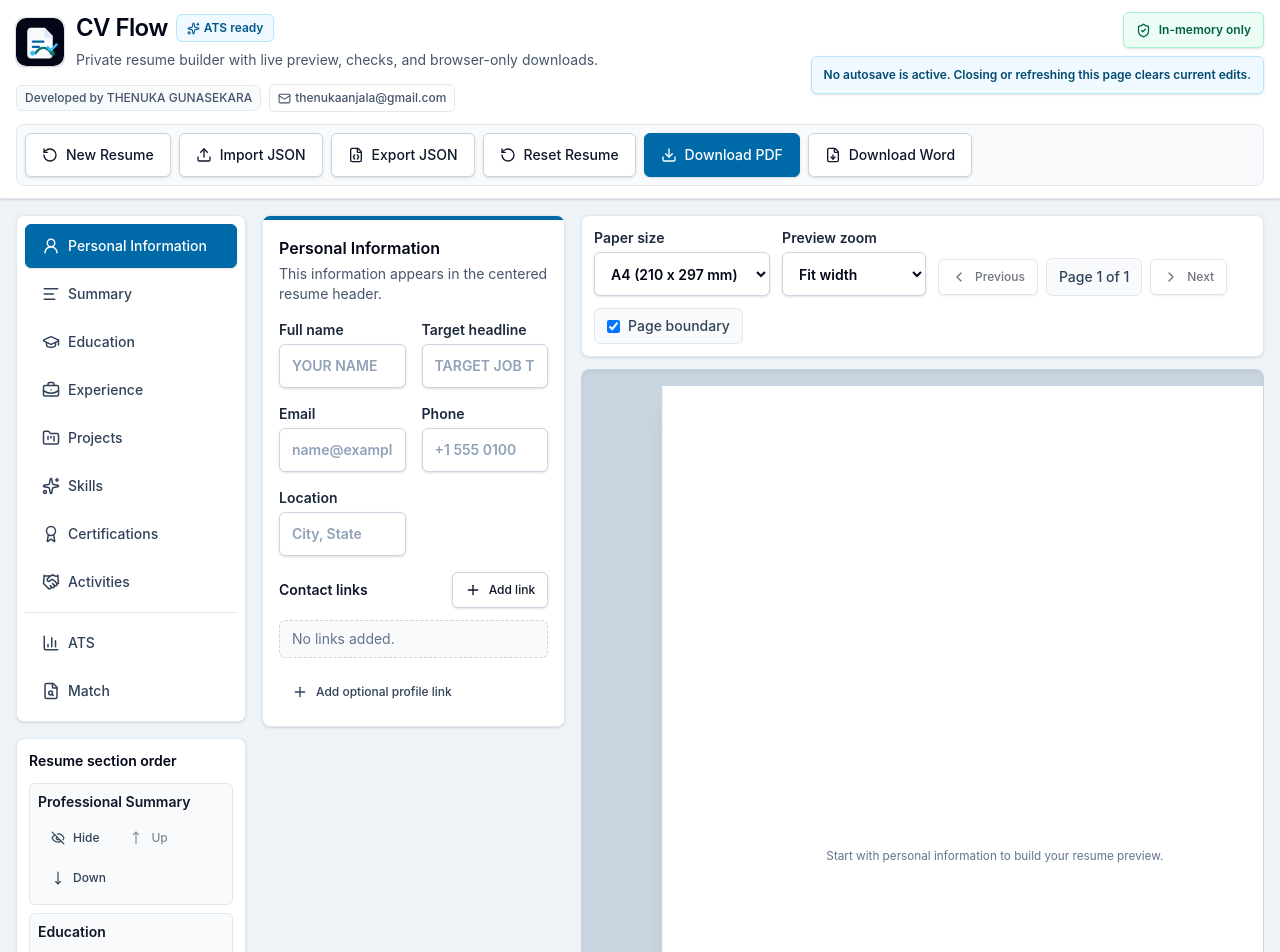
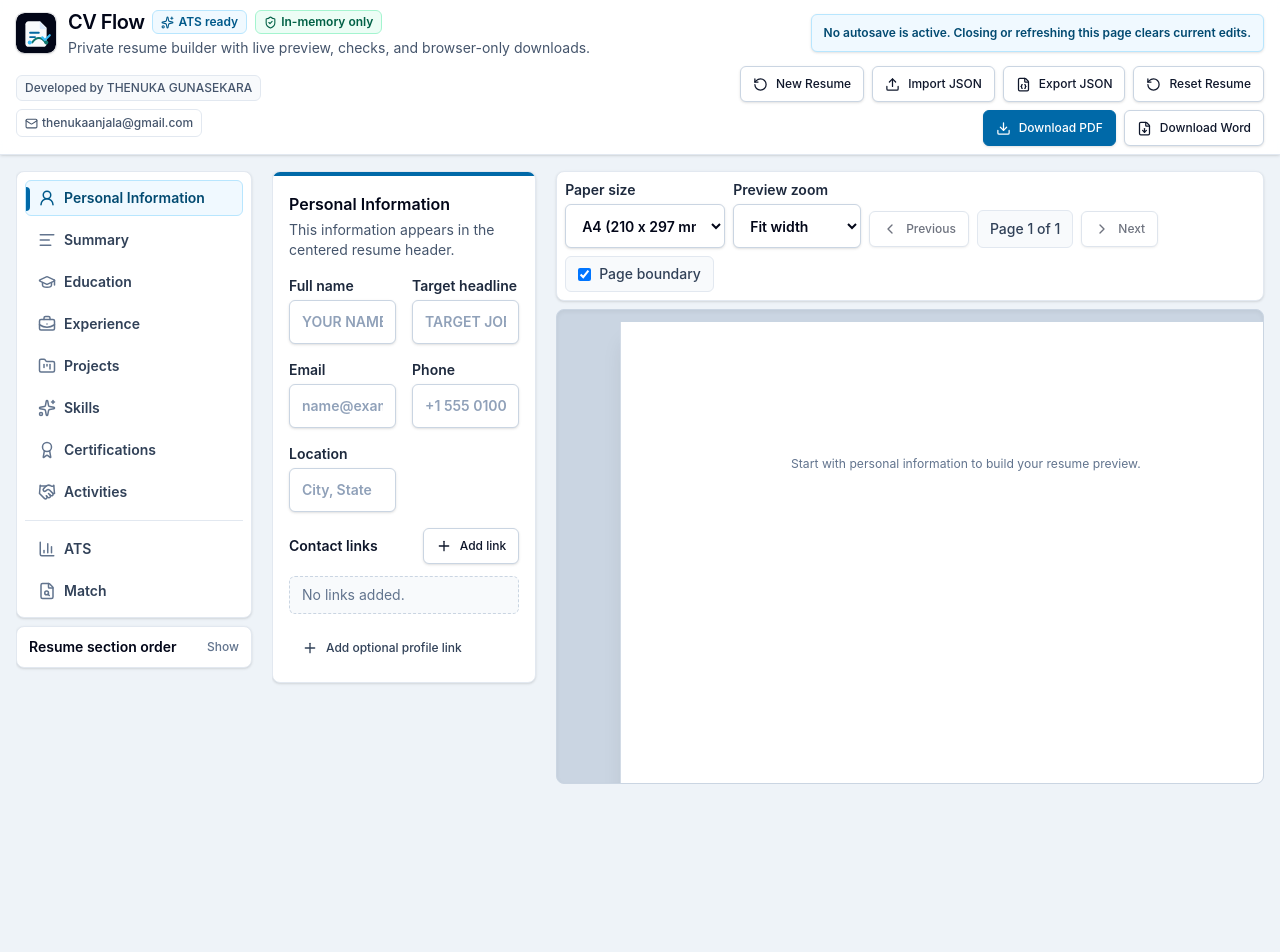
Before and after one commit to ThenukaAnjala/CV, a Next.js app: page / in a window 1280 px wide. Shown: the top 952 px of the page. After the commit the page ends 800 px from the top, so only its background shows below. Built offline with nearby package versions, Linux system fonts and the light colour scheme.

Commit message:
feat: enhance UI components with improved styling, new scroll areas, and responsive adjustments

```diff
--- a/src/app/globals.css
+++ b/src/app/globals.css
@@ -78,6 +78,29 @@ a {
   color: inherit;
 }
 
+.scroll-area {
+  scrollbar-color: #94a3b8 transparent;
+  scrollbar-width: thin;
+}
+
+.scroll-area::-webkit-scrollbar {
+  height: 8px;
+  width: 8px;
+}
+
+.scroll-area::-webkit-scrollbar-track {
+  background: transparent;
+}
+
+.scroll-area::-webkit-scrollbar-thumb {
+  background: #94a3b8;
+  border-radius: 999px;
+}
+
+.scroll-area::-webkit-scrollbar-thumb:hover {
+  background: #64748b;
+}
+
 @media print {
   body {
     background: white;
--- a/src/components/builder/BuilderHeader.tsx
+++ b/src/components/builder/BuilderHeader.tsx
@@ -34,46 +34,47 @@ export function BuilderHeader({
   paperSizeKey: ResumePaperSizeKey;
 }) {
   return (
-    <header className="top-0 z-30 border-b border-slate-200 bg-white/95 px-3 py-3 shadow-sm backdrop-blur sm:sticky sm:px-4">
-      <div className="mx-auto flex max-w-[1800px] flex-col gap-3">
-        <div className="flex flex-col gap-4 xl:flex-row xl:items-start xl:justify-between">
-          <div className="min-w-0 space-y-3">
+    <header className="z-30 border-b border-slate-200 bg-white/95 px-3 py-2 shadow-sm backdrop-blur sm:px-4 xl:shrink-0">
+      <div className="mx-auto flex max-w-[1800px] flex-col gap-2">
+        <div className="flex min-w-0 flex-col gap-2 lg:flex-row lg:items-center lg:justify-between">
           <div className="flex min-w-0 items-center gap-3">
-              <AppLogo className="h-12 w-12 shrink-0 rounded-lg shadow-sm ring-1 ring-slate-900/10" />
+            <AppLogo className="h-10 w-10 shrink-0 rounded-lg shadow-sm ring-1 ring-slate-900/10" />
             <div className="min-w-0">
-                <div className="flex flex-wrap items-center gap-2">
-                  <h1 className="text-2xl font-semibold tracking-tight text-slate-950">{APP_NAME}</h1>
-                  <span className="inline-flex min-h-7 items-center gap-1 rounded-md border border-sky-200 bg-sky-50 px-2.5 text-xs font-semibold text-sky-800">
+              <div className="flex min-w-0 flex-wrap items-center gap-2">
+                <h1 className="text-xl font-semibold tracking-tight text-slate-950">{APP_NAME}</h1>
+                <span className="inline-flex min-h-6 items-center gap-1 rounded-md border border-sky-200 bg-sky-50 px-2 text-xs font-semibold text-sky-800">
                   <Sparkles aria-hidden size={13} />
                   ATS ready
                 </span>
+                <span className="inline-flex min-h-6 items-center gap-1 rounded-md border border-emerald-200 bg-emerald-50 px-2 text-xs font-semibold text-emerald-800">
+                  <ShieldCheck aria-hidden size={13} />
+                  In-memory only
+                </span>
               </div>
-                <p className="mt-1 max-w-3xl text-sm leading-6 text-slate-600">
+              <p className="mt-0.5 truncate text-sm text-slate-600">
                 Private resume builder with live preview, checks, and browser-only downloads.
               </p>
             </div>
           </div>
+          <StatusMessage className="min-h-8 px-2.5 py-1 lg:max-w-[36rem]" tone={status.tone}>
+            {status.message}
+          </StatusMessage>
+        </div>
+        <div className="flex min-w-0 flex-col gap-2 lg:flex-row lg:items-center lg:justify-between">
           <p className="grid min-w-0 gap-2 text-xs font-medium text-slate-600 min-[520px]:flex min-[520px]:flex-wrap min-[520px]:items-center">
-              <span className="max-w-full break-words rounded-md border border-slate-200 bg-slate-50 px-2 py-1">Developed by {APP_DEVELOPER.name}</span>
+            <span className="max-w-full truncate rounded-md border border-slate-200 bg-slate-50 px-2 py-1">
+              Developed by {APP_DEVELOPER.name}
+            </span>
             <a
               className="inline-flex min-h-7 max-w-full min-w-0 items-center gap-1 rounded-md border border-slate-200 bg-white px-2 text-sky-800 underline-offset-2 hover:border-sky-200 hover:bg-sky-50 hover:underline focus:outline-none focus:ring-2 focus:ring-sky-200"
               href={`mailto:${APP_DEVELOPER.email}`}
             >
               <Mail aria-hidden className="shrink-0" size={13} />
-                <span className="min-w-0 break-all">{APP_DEVELOPER.email}</span>
+              <span className="min-w-0 truncate">{APP_DEVELOPER.email}</span>
             </a>
           </p>
-          </div>
-          <div className="flex min-w-0 flex-col gap-2 sm:items-end xl:shrink-0">
-            <span className="inline-flex min-h-9 items-center gap-2 rounded-md border border-emerald-200 bg-emerald-50 px-3 text-xs font-semibold text-emerald-800 shadow-sm">
-              <ShieldCheck aria-hidden size={15} />
-              In-memory only
-            </span>
-            <StatusMessage tone={status.tone}>{status.message}</StatusMessage>
-          </div>
-        </div>
-        <div aria-label="Resume actions" className="grid grid-cols-1 gap-2 rounded-lg border border-slate-200 bg-slate-50 p-2 sm:flex sm:flex-wrap">
-          <Button className="w-full sm:w-auto" icon={<RotateCcw aria-hidden size={16} />} onClick={onNewResume} variant="secondary">
+          <div aria-label="Resume actions" className="grid grid-cols-2 gap-2 sm:flex sm:flex-wrap lg:justify-end">
+            <Button className="w-full sm:w-auto" icon={<RotateCcw aria-hidden size={15} />} onClick={onNewResume} size="sm" variant="secondary">
               New Resume
             </Button>
             <label className="min-w-0">
@@ -87,19 +88,20 @@ export function BuilderHeader({
                 }}
                 type="file"
               />
-            <span className="inline-flex min-h-11 w-full cursor-pointer items-center justify-center gap-2 rounded-md border border-slate-300 bg-white px-4 py-2 text-sm font-medium text-slate-900 shadow-sm hover:border-slate-400 hover:bg-slate-50 focus-within:outline focus-within:outline-2 focus-within:outline-offset-2 focus-within:outline-sky-700 sm:w-auto">
-              <Upload aria-hidden size={16} /> Import JSON
+              <span className="inline-flex min-h-9 w-full cursor-pointer items-center justify-center gap-2 rounded-md border border-slate-300 bg-white px-3 py-1.5 text-xs font-medium text-slate-900 shadow-sm hover:border-slate-400 hover:bg-slate-50 focus-within:outline focus-within:outline-2 focus-within:outline-offset-2 focus-within:outline-sky-700 sm:w-auto">
+                <Upload aria-hidden size={15} /> Import JSON
               </span>
             </label>
-          <Button className="w-full sm:w-auto" icon={<FileJson aria-hidden size={16} />} onClick={onExportJson} variant="secondary">
+            <Button className="w-full sm:w-auto" icon={<FileJson aria-hidden size={15} />} onClick={onExportJson} size="sm" variant="secondary">
               Export JSON
             </Button>
-          <Button className="w-full sm:w-auto" icon={<RotateCcw aria-hidden size={16} />} onClick={onReset} variant="secondary">
+            <Button className="w-full sm:w-auto" icon={<RotateCcw aria-hidden size={15} />} onClick={onReset} size="sm" variant="secondary">
               Reset Resume
             </Button>
             <ExportActions data={data} onStatus={onStatus} paperSizeKey={paperSizeKey} />
           </div>
         </div>
+      </div>
     </header>
   );
 }
--- a/src/components/builder/BuilderNavigation.tsx
+++ b/src/components/builder/BuilderNavigation.tsx
@@ -1,8 +1,8 @@
 "use client";
 
-import { Button } from "@/components/ui/Button";
 import type { SectionSetting } from "@/types/resume";
-import { BUILDER_PANEL_ITEMS, type ActivePanel } from "./builderPanelConfig";
+import { cn } from "@/lib/ui/cn";
+import { BUILDER_PANEL_ITEMS, type ActivePanel, type BuilderPanelItem } from "./builderPanelConfig";
 import { SectionOrderControls } from "./SectionOrderControls";
 
 const resumePanels = BUILDER_PANEL_ITEMS.filter((item) => item.group === "resume");
@@ -20,40 +20,74 @@ export function BuilderNavigation({
   onSettingsChange: (settings: SectionSetting[]) => void;
 }) {
   return (
-    <aside className="space-y-3 xl:sticky xl:top-32 xl:space-y-4">
-      <nav aria-label="Builder sections" className="flex gap-2 overflow-x-auto rounded-lg border border-slate-200 bg-white p-2 shadow-sm xl:grid xl:gap-1 xl:overflow-visible">
+    <aside className="scroll-area space-y-2 overflow-x-hidden xl:min-h-0 xl:overflow-y-auto xl:pr-1">
+      <nav
+        aria-label="Builder sections"
+        className="scroll-area flex gap-2 overflow-x-auto rounded-lg border border-slate-200 bg-white p-2 shadow-sm xl:grid xl:gap-1.5 xl:overflow-visible"
+      >
         {resumePanels.map((item) => (
-          <Button
-            className="shrink-0 justify-start whitespace-nowrap xl:w-full"
-            icon={item.icon}
+          <NavigationItem
+            active={activePanel === item.key}
+            item={item}
             key={item.key}
             onClick={() => onActivePanelChange(item.key)}
-            variant={activePanel === item.key ? "primary" : "ghost"}
-          >
-            {item.label}
-          </Button>
+          />
         ))}
-        <div className="h-11 w-px shrink-0 bg-slate-200 xl:my-1 xl:h-px xl:w-auto xl:border-t xl:border-slate-200 xl:bg-transparent" aria-hidden />
+        <div className="h-9 w-px shrink-0 bg-slate-200 xl:my-1 xl:h-px xl:w-auto xl:border-t xl:border-slate-200 xl:bg-transparent" aria-hidden />
         {toolPanels.map((item) => (
-          <Button
-            className="shrink-0 justify-start whitespace-nowrap xl:w-full"
-            icon={item.icon}
+          <NavigationItem
+            active={activePanel === item.key}
+            item={item}
             key={item.key}
             onClick={() => onActivePanelChange(item.key)}
-            variant={activePanel === item.key ? "primary" : "ghost"}
-          >
-            {item.label}
-          </Button>
+          />
         ))}
       </nav>
-      <details className="rounded-lg border border-slate-200 bg-white p-3 shadow-sm xl:hidden">
-        <summary className="cursor-pointer text-sm font-semibold text-slate-950">Resume section order</summary>
-        <SectionOrderControls onSettingsChange={onSettingsChange} settings={settings} />
+      <details className="group rounded-lg border border-slate-200 bg-white shadow-sm">
+        <summary className="flex min-h-10 cursor-pointer list-none items-center justify-between gap-3 px-3 text-sm font-semibold text-slate-950 marker:hidden">
+          <span>Resume section order</span>
+          <span className="text-xs font-medium text-slate-500 group-open:hidden">Show</span>
+          <span className="hidden text-xs font-medium text-slate-500 group-open:inline">Hide</span>
+        </summary>
+        <div className="border-t border-slate-100 px-3 pb-3">
+          <SectionOrderControls onSettingsChange={onSettingsChange} settings={settings} />
+        </div>
       </details>
-      <section className="hidden rounded-lg border border-slate-200 bg-white p-3 shadow-sm xl:block">
-        <h2 className="text-sm font-semibold text-slate-950">Resume section order</h2>
-        <SectionOrderControls onSettingsChange={onSettingsChange} settings={settings} />
-      </section>
     </aside>
   );
 }
+
+function NavigationItem({
+  active,
+  item,
+  onClick
+}: {
+  active: boolean;
+  item: BuilderPanelItem;
+  onClick: () => void;
+}) {
+  return (
+    <button
+      aria-current={active ? "page" : undefined}
+      className={cn(
+        "group relative inline-flex min-h-9 shrink-0 items-center gap-2 rounded-md border px-3 text-left text-sm font-semibold transition focus-visible:outline focus-visible:outline-2 focus-visible:outline-offset-2 focus-visible:outline-sky-700 xl:w-full",
+        active
+          ? "border-sky-200 bg-sky-50 text-sky-900 shadow-none"
+          : "border-transparent bg-white text-slate-700 hover:border-slate-200 hover:bg-slate-50 hover:text-slate-950"
+      )}
+      onClick={onClick}
+      type="button"
+    >
+      <span
+        className={cn(
+          "absolute left-0 top-1.5 hidden h-6 w-1 rounded-r-full xl:block",
+          active ? "bg-sky-700" : "bg-transparent"
+        )}
+      />
+      <span className={cn("shrink-0", active ? "text-sky-800" : "text-slate-500 group-hover:text-slate-700")}>
+        {item.icon}
+      </span>
+      <span className="truncate">{item.label}</span>
+    </button>
+  );
+}
--- a/src/components/builder/BuilderWorkspace.tsx
+++ b/src/components/builder/BuilderWorkspace.tsx
@@ -31,10 +31,10 @@ export function BuilderWorkspace({
   const sectionSettings = data.sectionSettings ?? [];
 
   return (
-    <main className="mx-auto max-w-[1800px] space-y-3 p-2 pb-6 sm:space-y-4 sm:p-4">
+    <main className="mx-auto flex w-full max-w-[1800px] flex-1 flex-col space-y-3 p-2 pb-6 sm:space-y-4 sm:p-4 xl:min-h-0 xl:overflow-hidden xl:pb-4">
       <MobileBuilderTabs mode={mobileMode} onModeChange={onMobileModeChange} />
-      <div className="grid gap-3 sm:gap-4 xl:grid-cols-[minmax(320px,44%)_minmax(0,56%)]">
-        <div className={mobileMode === "edit" ? "block" : "hidden xl:block"}>
+      <div className="grid flex-1 gap-3 sm:gap-4 xl:min-h-0 xl:grid-cols-[minmax(360px,42%)_minmax(0,58%)]">
+        <div className={mobileMode === "edit" ? "block xl:min-h-0 xl:overflow-hidden" : "hidden xl:block xl:min-h-0 xl:overflow-hidden"}>
           {isMobileLayout ? (
             <MobileSectionLauncher
               activePanel={activePanel}
@@ -43,21 +43,21 @@ export function BuilderWorkspace({
               settings={sectionSettings}
             />
           ) : (
-            <div className="grid gap-3 sm:gap-4 xl:grid-cols-[230px_minmax(0,1fr)]">
+            <div className="grid gap-3 sm:gap-4 xl:h-full xl:min-h-0 xl:grid-cols-[240px_minmax(0,1fr)]">
               <BuilderNavigation
                 activePanel={activePanel}
                 onActivePanelChange={onActivePanelChange}
                 onSettingsChange={onSettingsChange}
                 settings={sectionSettings}
               />
-              <div className="min-w-0 space-y-4">
+              <div className="scroll-area min-w-0 space-y-4 xl:min-h-0 xl:overflow-auto xl:pr-1">
                 <BuilderPanel activePanel={activePanel} data={data} />
               </div>
             </div>
           )}
         </div>
-        <div className={mobileMode === "preview" ? "block" : "hidden xl:block"}>
-          <div className="xl:sticky xl:top-36">
+        <div className={mobileMode === "preview" ? "block xl:min-h-0" : "hidden xl:block xl:min-h-0"}>
+          <div className="xl:h-full xl:min-h-0">
             <ResumePreview data={data} onPaperSizeChange={onPaperSizeChange} paperSizeKey={paperSizeKey} />
           </div>
         </div>
--- a/src/components/builder/ResumeBuilder.tsx
+++ b/src/components/builder/ResumeBuilder.tsx
@@ -105,7 +105,7 @@ export function ResumeBuilder() {
 
   return (
     <FormProvider {...methods}>
-      <div className="min-h-screen bg-[#eef3f8]">
+      <div className="min-h-screen bg-[#eef3f8] xl:flex xl:h-screen xl:flex-col xl:overflow-hidden">
         <BuilderHeader
           data={resume}
           onExportJson={exportJson}
--- a/src/components/builder/SectionOrderControls.tsx
+++ b/src/components/builder/SectionOrderControls.tsx
@@ -1,5 +1,5 @@
 import { Eye, EyeOff, MoveDown, MoveUp } from "lucide-react";
-import { Button } from "@/components/ui/Button";
+import type { ReactNode } from "react";
 import { moveItem } from "@/lib/resume/arrayActions";
 import type { SectionSetting } from "@/types/resume";
 
@@ -11,13 +11,13 @@ export function SectionOrderControls({
   onSettingsChange: (settings: SectionSetting[]) => void;
 }) {
   return (
-    <div className="mt-3 space-y-2">
+    <div className="mt-2 space-y-1.5">
       {settings.map((section, index) => (
-        <div className="rounded-md border border-slate-200 bg-slate-50 p-2" key={section.key}>
-          <p className="break-words text-sm font-semibold text-slate-900">{section.title}</p>
-          <div className="mt-2 flex flex-wrap gap-1">
-            <Button
-              icon={section.visible ? <EyeOff aria-hidden size={14} /> : <Eye aria-hidden size={14} />}
+        <div className="grid grid-cols-[minmax(0,1fr)_auto] items-center gap-2 rounded-md border border-slate-200 bg-slate-50 px-2 py-1.5" key={section.key}>
+          <p className="truncate text-sm font-semibold text-slate-900">{section.title}</p>
+          <div className="flex items-center gap-1">
+            <IconButton
+              label={section.visible ? `Hide ${section.title}` : `Show ${section.title}`}
               onClick={() =>
                 onSettingsChange(
                   settings.map((item) =>
@@ -25,32 +25,51 @@ export function SectionOrderControls({
                   )
                 )
               }
-              size="sm"
-              variant="ghost"
             >
-              {section.visible ? "Hide" : "Show"}
-            </Button>
-            <Button
+              {section.visible ? <EyeOff aria-hidden size={14} /> : <Eye aria-hidden size={14} />}
+            </IconButton>
+            <IconButton
               disabled={index === 0}
-              icon={<MoveUp aria-hidden size={14} />}
+              label={`Move ${section.title} up`}
               onClick={() => onSettingsChange(moveItem(settings, index, -1))}
-              size="sm"
-              variant="ghost"
             >
-              Up
-            </Button>
-            <Button
+              <MoveUp aria-hidden size={14} />
+            </IconButton>
+            <IconButton
               disabled={index === settings.length - 1}
-              icon={<MoveDown aria-hidden size={14} />}
+              label={`Move ${section.title} down`}
               onClick={() => onSettingsChange(moveItem(settings, index, 1))}
-              size="sm"
-              variant="ghost"
             >
-              Down
-            </Button>
+              <MoveDown aria-hidden size={14} />
+            </IconButton>
           </div>
         </div>
       ))}
     </div>
   );
 }
+
+function IconButton({
+  children,
+  disabled,
+  label,
+  onClick
+}: {
+  children: ReactNode;
+  disabled?: boolean;
+  label: string;
+  onClick: () => void;
+}) {
+  return (
+    <button
+      aria-label={label}
+      className="inline-flex h-7 w-7 items-center justify-center rounded-md border border-transparent text-slate-600 transition hover:border-slate-200 hover:bg-white hover:text-slate-950 focus-visible:outline focus-visible:outline-2 focus-visible:outline-offset-2 focus-visible:outline-sky-700 disabled:cursor-not-allowed disabled:opacity-40"
+      disabled={disabled}
+      onClick={onClick}
+      title={label}
+      type="button"
+    >
+      {children}
+    </button>
+  );
+}
--- a/src/components/export/DocxDownloadButton.tsx
+++ b/src/components/export/DocxDownloadButton.tsx
@@ -43,7 +43,7 @@ export function DocxDownloadButton({
   }
 
   return (
-    <Button className="w-full sm:w-auto" disabled={busy} icon={<FileDown aria-hidden size={16} />} onClick={handleDownload} variant="secondary">
+    <Button className="w-full sm:w-auto" disabled={busy} icon={<FileDown aria-hidden size={15} />} onClick={handleDownload} size="sm" variant="secondary">
       Download Word
     </Button>
   );
--- a/src/components/export/PdfDownloadButton.tsx
+++ b/src/components/export/PdfDownloadButton.tsx
@@ -43,7 +43,7 @@ export function PdfDownloadButton({
   }
 
   return (
-    <Button className="w-full sm:w-auto" disabled={busy} icon={<Download aria-hidden size={16} />} onClick={handleDownload} variant="primary">
+    <Button className="w-full sm:w-auto" disabled={busy} icon={<Download aria-hidden size={15} />} onClick={handleDownload} size="sm" variant="primary">
       Download PDF
     </Button>
   );
--- a/src/components/preview/PreviewControls.tsx
+++ b/src/components/preview/PreviewControls.tsx
@@ -32,15 +32,16 @@ export function PreviewControls({
   const isMobilePreview = displayMode === "mobile";
 
   return (
-    <div className="grid gap-3 sm:flex sm:flex-wrap sm:items-end">
+    <div className="grid gap-2 sm:flex sm:flex-wrap sm:items-end">
       {isMobilePreview ? (
         <span className="inline-flex min-h-9 items-center rounded-md border border-sky-200 bg-sky-50 px-3 text-sm font-semibold text-sky-900">
           Mobile preview
         </span>
       ) : (
         <>
-          <div className="min-w-0 sm:w-44">
+          <div className="min-w-0 sm:w-40">
             <Select
+              className="min-h-9 py-1.5 text-sm"
               label="Paper size"
               onChange={(event) => onPaperSizeChange(event.target.value as ResumePaperSizeKey)}
               value={paperSize}
@@ -52,8 +53,8 @@ export function PreviewControls({
               ))}
             </Select>
           </div>
-          <div className="min-w-0 sm:w-36">
-            <Select label="Preview zoom" onChange={(event) => onZoomChange(event.target.value as PreviewZoom)} value={zoom}>
+          <div className="min-w-0 sm:w-32">
+            <Select className="min-h-9 py-1.5 text-sm" label="Preview zoom" onChange={(event) => onZoomChange(event.target.value as PreviewZoom)} value={zoom}>
               <option value="fit">Fit width</option>
               <option value="0.75">75%</option>
               <option value="0.9">90%</option>
--- a/src/components/preview/ResumePage.tsx
+++ b/src/components/preview/ResumePage.tsx
@@ -31,12 +31,12 @@ export function ResumePage({
   const paperSize = getResumePaperSize(paperSizeKey);
   const hasContent = resumeHasContent(resume);
   const articleStyle = displayMode === "document" ? getArticleStyle(paperSize, paginated) : undefined;
-  const emptyStateStyle = displayMode === "document" ? { minHeight: `${getContentHeightMm(paperSize)}mm` } : undefined;
+  const emptyStateStyle = displayMode === "document" ? { minHeight: 0 } : undefined;
   const content = !hasContent ? (
     <div
       className={cn(
-        "flex items-center justify-center text-center text-sm text-slate-500",
-        displayMode === "mobile" ? "min-h-[60svh]" : ""
+        "text-center text-sm text-slate-500",
+        displayMode === "mobile" ? "flex min-h-[60svh] items-center justify-center" : "pt-24"
       )}
       style={emptyStateStyle}
     >
--- a/src/components/preview/ResumePreview.tsx
+++ b/src/components/preview/ResumePreview.tsx
@@ -90,8 +90,8 @@ export function ResumePreview({
   }
 
   return (
-    <section className="space-y-3" aria-label="Resume preview">
-      <div className="rounded-lg border border-slate-200 bg-white p-3 shadow-sm">
+    <section className="flex h-full min-h-0 flex-col gap-2" aria-label="Resume preview">
+      <div className="shrink-0 rounded-lg border border-slate-200 bg-white p-2 shadow-sm">
         <PreviewControls
           displayMode={isMobileLayout ? "mobile" : "document"}
           onBoundaryChange={setShowBoundary}
@@ -108,7 +108,7 @@ export function ResumePreview({
       <OverflowNotice pageCount={pageCount} />
       <div
         ref={previewFrameRef}
-        className="max-h-[calc(100svh-8rem)] overflow-auto rounded-lg border border-slate-300 bg-slate-300 p-2 shadow-inner sm:max-h-[calc(100vh-13rem)] sm:p-4"
+        className="scroll-area min-h-[60svh] flex-1 overflow-auto rounded-lg border border-slate-300 bg-slate-300 p-2 shadow-inner sm:p-3 xl:min-h-0"
       >
         {isMobileLayout ? (
           <div
--- a/src/components/ui/StatusMessage.tsx
+++ b/src/components/ui/StatusMessage.tsx
@@ -1,6 +1,14 @@
 import { cn } from "@/lib/ui/cn";
 
-export function StatusMessage({ children, tone = "neutral" }: { children: string; tone?: "neutral" | "success" | "error" }) {
+export function StatusMessage({
+  children,
+  className,
+  tone = "neutral"
+}: {
+  children: string;
+  className?: string;
+  tone?: "neutral" | "success" | "error";
+}) {
   return (
     <span
       aria-live="polite"
@@ -8,7 +16,8 @@ export function StatusMessage({ children, tone = "neutral" }: { children: string
         "block min-h-9 max-w-full break-words rounded-md border px-3 py-2 text-left text-xs font-semibold leading-5 shadow-sm",
         tone === "success" && "border-emerald-200 bg-emerald-50 text-emerald-800",
         tone === "error" && "border-red-200 bg-red-50 text-red-800",
-        tone === "neutral" && "border-sky-200 bg-sky-50 text-sky-900"
+        tone === "neutral" && "border-sky-200 bg-sky-50 text-sky-900",
+        className
       )}
       role="status"
     >
```
Lines whose indentation alone changed are shown as unchanged.
